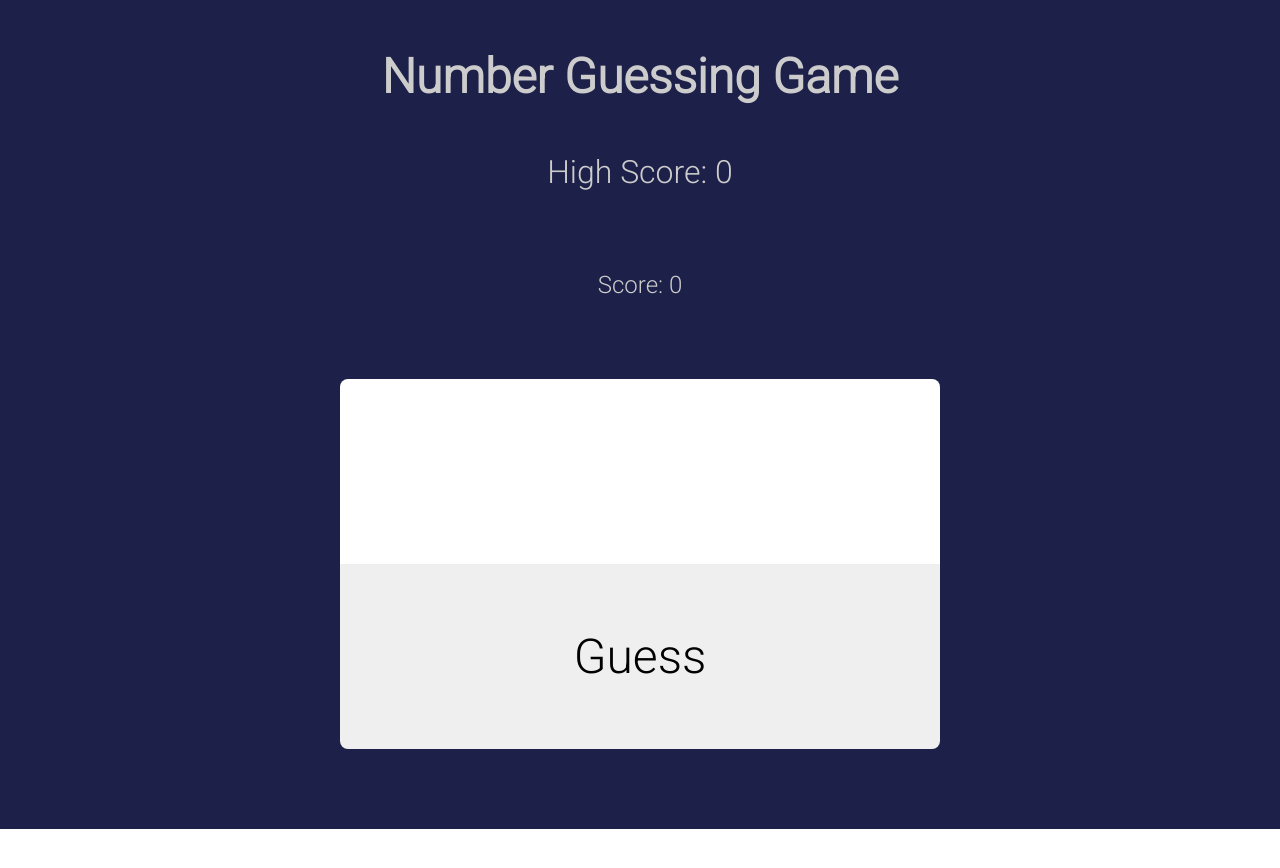
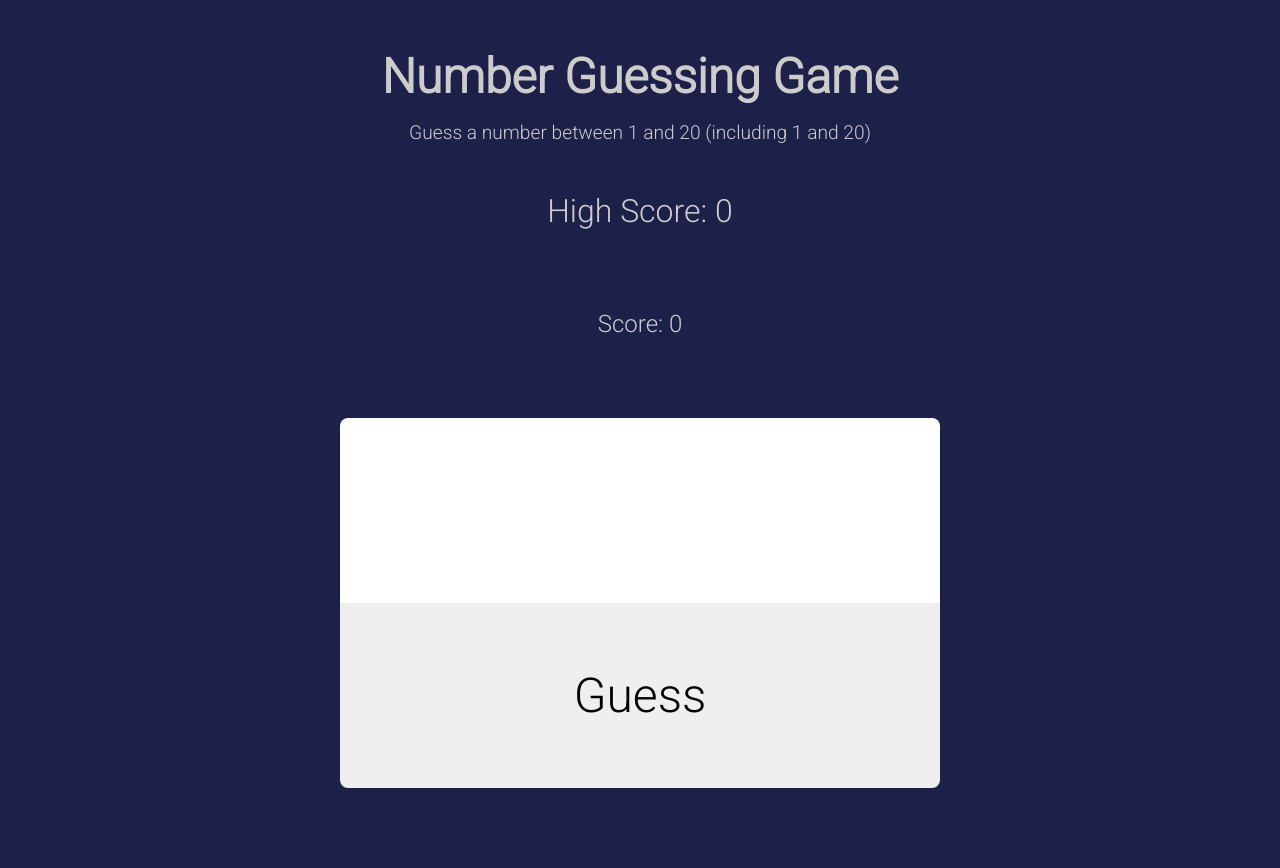
Before and after one commit to NedzadDonlagic04/vuejs-number-guessing-game, a Vue app: page / in a window 1280 px wide. Before the commit the page ends 829 px from the top, so only its background shows below. Built offline with nearby package versions, Linux system fonts and the light colour scheme.

Commit message:
Added extra description and some functionality
Added a p element in the main header for extra
description.
Added min and max attribute on the
user random number input element.
Added form submit event function handler.

```diff
--- a/src/App.vue
+++ b/src/App.vue
@@ -2,22 +2,31 @@
 import { ref } from 'vue';
 
 const highScore = ref(0);
+const score = ref(0);
+const guessingInput = ref(null);
 
-const score = ref(0);
+const guessingFormSubmitEvent = e => {
+    e.preventDefault();
+
+    const inputValue = guessingInput.value.value;
+
+    console.log(inputValue);
+}
 
 </script>
 
 <template>
     <header>
         <h1>Number Guessing Game</h1>
+        <p>Guess a number between 1 and 20 (including 1 and 20)</p>
     </header>
 
     <main>
         <p class="high-score">High Score: {{highScore}}</p>
         <p class="score">Score: {{score}}</p>
 
-        <form class="guessing-form">
-            <input class="guessing-input" type="number" name="user-guess" id="user-guess">
+        <form class="guessing-form" @submit="guessingFormSubmitEvent">
+            <input class="guessing-input" ref="guessingInput" type="number" min="1" max="20" name="user-guess" id="user-guess">
             <button class="guessing-button">Guess</button>
         </form>
     </main>
@@ -38,9 +47,15 @@ const score = ref(0);
         align-content: center;
     }
 
+    header > p,
     main > p {
         color: var(--text-color);
         text-align: center;
+    }
+
+    header > p {
+        margin-top: 1rem;
+        font-size: 1.2rem;
     }
 
     .high-score {
```
